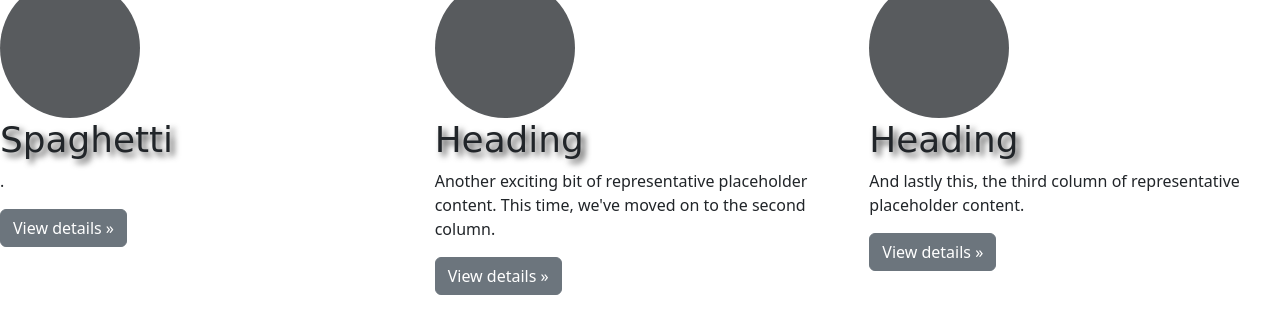
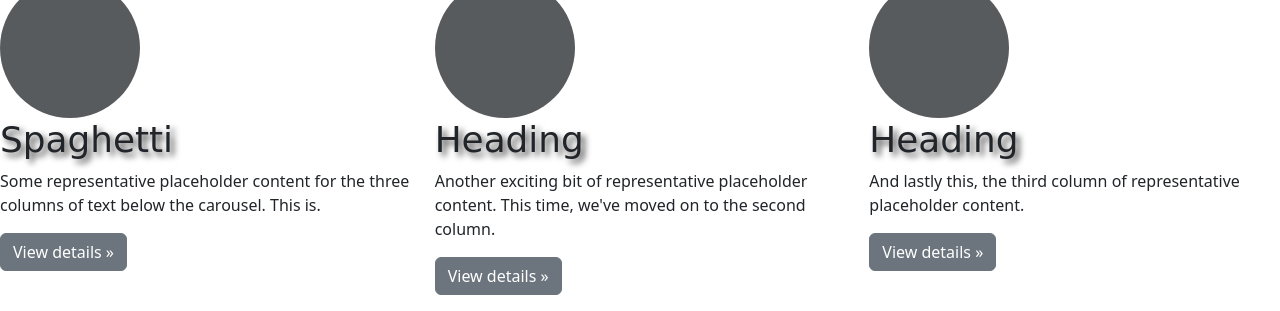
Before and after one commit to charlessitoe4-tech/Restaurant, a plain HTML site: page index.html in a window 1280 px wide. Shown: the part 742-1053 px from the top of the page. Drawn offline with nearby package versions, Linux system fonts and the light colour scheme; files that its build step writes are made by us from their sources; files whose address does not match are found by name; a web font is replaced by a local one.

Commit message:
Sep 21, 2026, 6:17 PM

```diff
--- a/index.html
+++ b/index.html
@@ -59,7 +59,7 @@
                         <rect width="100%" height="100%" fill="var(--bs-secondary-color)"></rect>
                     </svg>
                     <h2 class="fw-normal">Spaghetti</h2>
-                    <p>.</p>
+                    <p>Some representative placeholder content for the three columns of text below the carousel. This is.</p>
                     <p><a class="btn btn-secondary" href="#">View details &raquo;</a></p>
                 </div><!-- /.col-lg-4 -->
 
```
